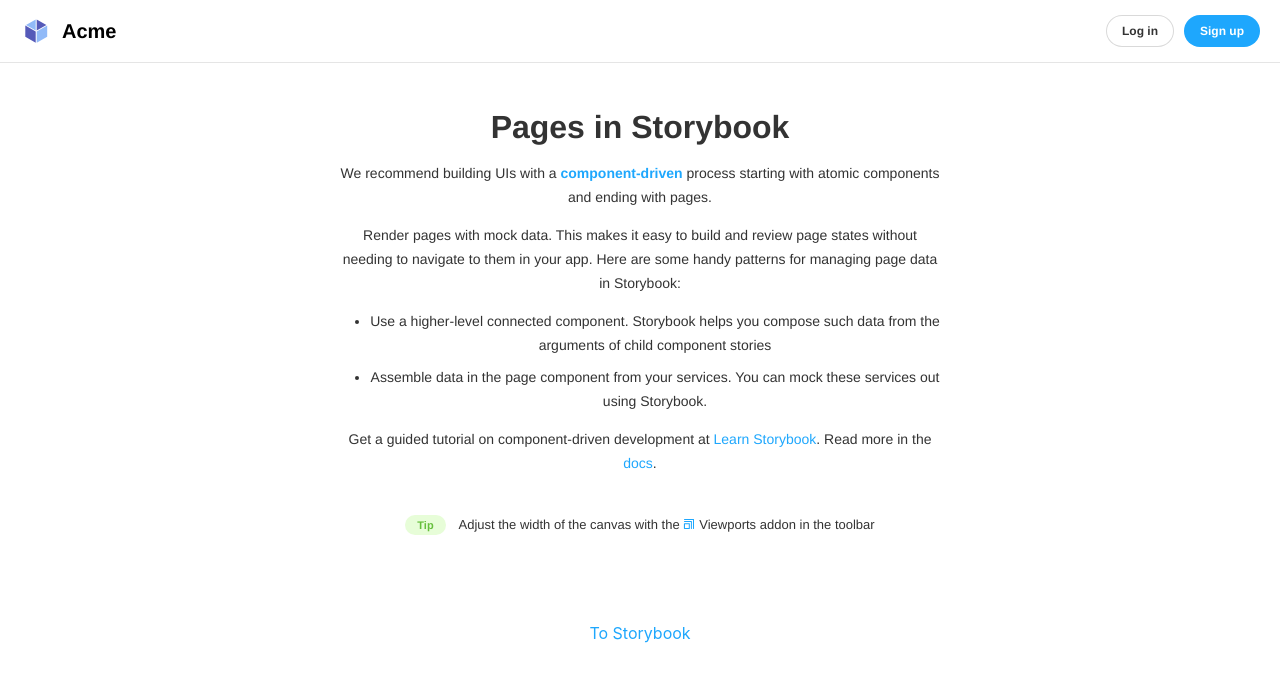
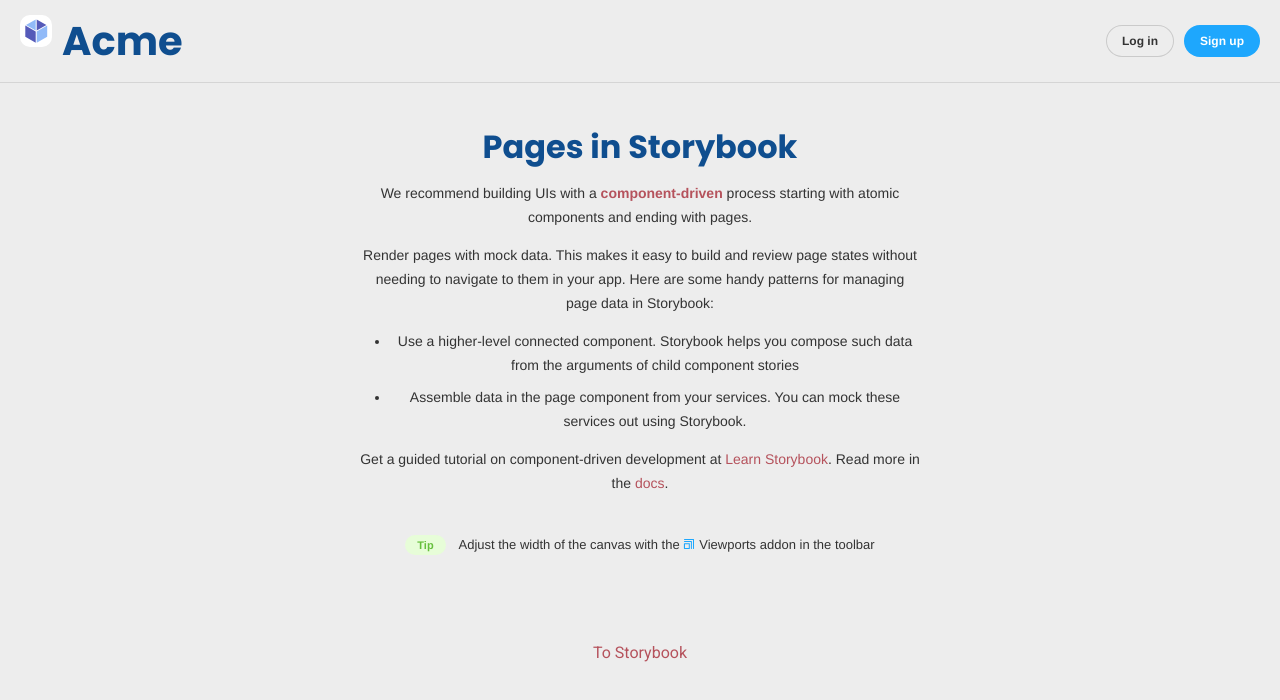
Before and after one commit to lauravikanis/WalkTheLine, a React (Create React App) app in the folder client/: page / in a window 1280 px wide. Shown: the top 700 px of the page. Built offline with nearby package versions, Linux system fonts and the light colour scheme.

Commit message:
add more global stles

```diff
--- a/client/public/index.html
+++ b/client/public/index.html
@@ -2,6 +2,11 @@
 <html lang="en">
   <head>
     <meta charset="utf-8" />
+    <link rel="preconnect" href="https://fonts.gstatic.com" />
+    <link
+      href="https://fonts.googleapis.com/css2?family=Poppins:ital,wght@0,400;0,500;0,700;1,400;1,500&family=Roboto:ital,wght@0,400;0,500;1,400;1,500&display=swap"
+      rel="stylesheet"
+    />
     <link rel="icon" href="%PUBLIC_URL%/favicon.ico" />
     <meta name="viewport" content="width=device-width, initial-scale=1" />
     <meta name="theme-color" content="#000000" />
--- a/client/src/App.js
+++ b/client/src/App.js
@@ -1,10 +1,12 @@
 import "./App.css";
 import React from "react";
 import Page from "./pages/Page";
+import GlobalStyle from "./GlobalStyles";
 
 function App() {
   return (
     <div className="App">
+      <GlobalStyle />
       <Page
         onLogin={() => console.log("login")}
         onLogout={() => console.log("logout")}
--- /dev/null
+++ b/client/src/GlobalStyles.js
@@ -0,0 +1,29 @@
+import { createGlobalStyle } from "styled-components";
+
+const GlobalStyle = createGlobalStyle`
+*,*::before,*::after{
+  box-sizing:border-box
+}
+body {
+  margin: 0;
+  font-family: 'Roboto', sans-serif;
+  background-color: #ededed;
+
+ }
+ a {
+  color: #b5525c;
+  text-decoration: none;
+}
+h1, h2, h3, h4, h5, h6 {
+    font-family: 'Poppins', sans-serif;
+}
+h1 {  font-size: 2.5rem;
+    color: #0f4e8f;
+}
+h2 {
+  font-size: 2rem;
+  color: #0f4e8f;
+}
+  `;
+
+export default GlobalStyle;
```
